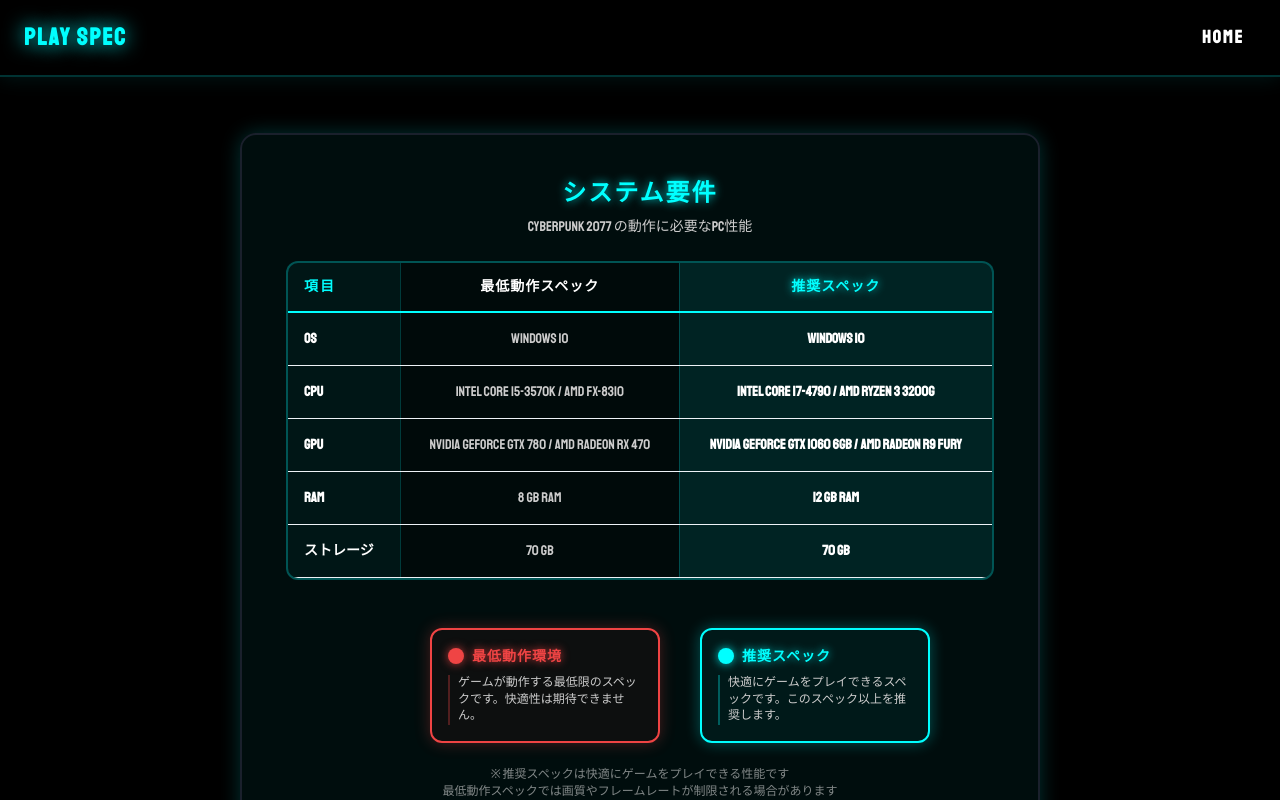
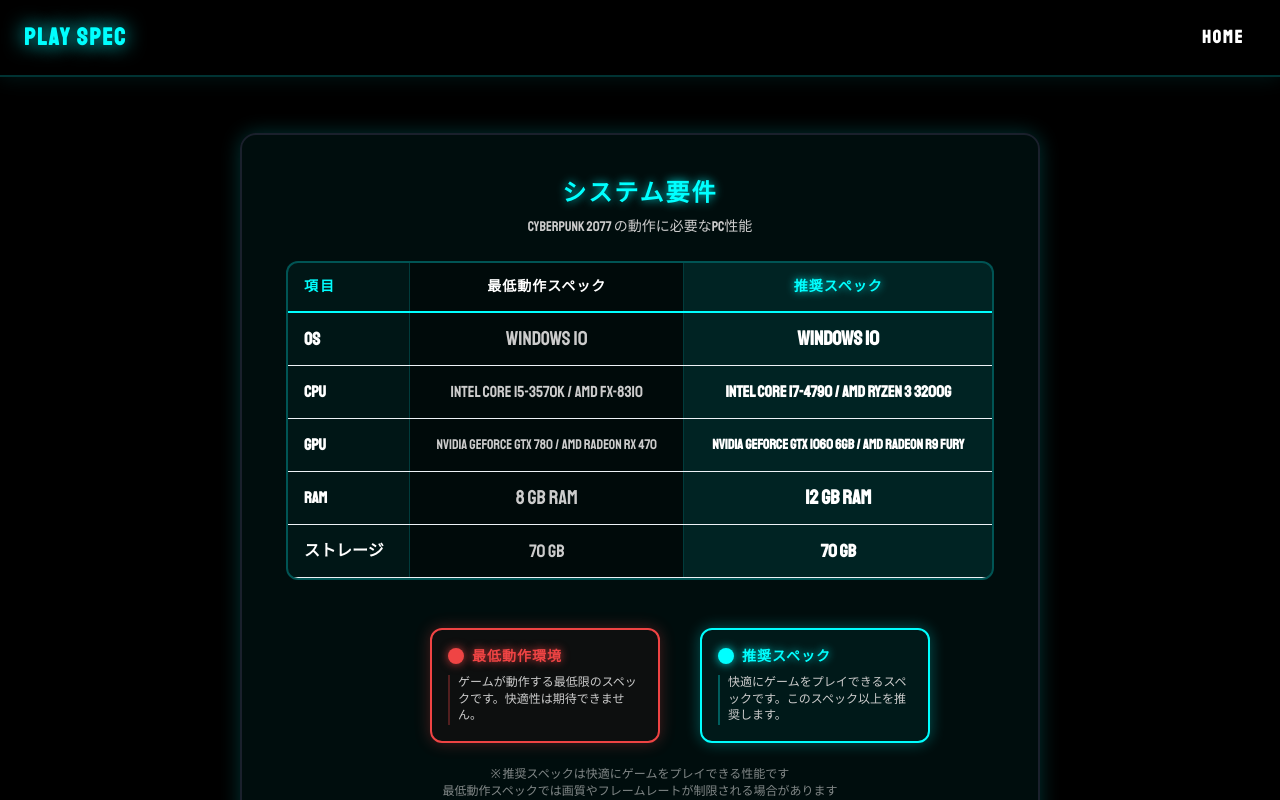
Before and after one commit to ryu0419-gh/pc-guide, a Next.js app: page /game/1 in a window 1280 px wide. Shown: the top 800 px of the page. Built offline with nearby package versions, Linux system fonts and the light colour scheme.

Commit message:
スペック表の文字フォント変更

```diff
--- a/components/organisms/SpecsTable.tsx
+++ b/components/organisms/SpecsTable.tsx
@@ -144,7 +144,7 @@
                       color="neon.white"
                       fontFamily="heading"
                       textTransform="uppercase"
-                      fontSize="sm"
+                      fontSize="lg"
                       py={4}
                       px={4}
                       borderRight="1px solid rgba(0, 255, 255, 0.2)"
@@ -154,7 +154,7 @@
                     </Td>
                     <Td
                       color="neon.gray"
-                      fontSize="sm"
+                      fontSize="xl"
                       fontFamily="body"
                       textAlign="center"
                       py={4}
@@ -165,7 +165,7 @@
                     </Td>
                     <Td
                       color="neon.white"
-                      fontSize="sm"
+                      fontSize="xl"
                       fontFamily="body"
                       textAlign="center"
                       py={4}
@@ -189,7 +189,7 @@
                       color="neon.white"
                       fontFamily="heading"
                       textTransform="uppercase"
-                      fontSize="sm"
+                      fontSize=""
                       py={4}
                       px={4}
                       borderRight="1px solid rgba(0, 255, 255, 0.2)"
@@ -199,7 +199,7 @@
                     </Td>
                     <Td
                       color="neon.gray"
-                      fontSize="sm"
+                      fontSize="md"
                       fontFamily="body"
                       textAlign="center"
                       py={4}
@@ -210,7 +210,7 @@
                     </Td>
                     <Td
                       color="neon.white"
-                      fontSize="sm"
+                      fontSize="md"
                       fontFamily="body"
                       textAlign="center"
                       py={4}
@@ -234,7 +234,7 @@
                       color="neon.white"
                       fontFamily="heading"
                       textTransform="uppercase"
-                      fontSize="sm"
+                      fontSize="md"
                       py={4}
                       px={4}
                       borderRight="1px solid rgba(0, 255, 255, 0.2)"
@@ -279,7 +279,7 @@
                       color="neon.white"
                       fontFamily="heading"
                       textTransform="uppercase"
-                      fontSize="sm"
+                      fontSize="md"
                       py={4}
                       px={4}
                       borderRight="1px solid rgba(0, 255, 255, 0.2)"
@@ -289,7 +289,7 @@
                     </Td>
                     <Td
                       color="neon.gray"
-                      fontSize="sm"
+                      fontSize="xl"
                       fontFamily="body"
                       textAlign="center"
                       py={4}
@@ -300,7 +300,7 @@
                     </Td>
                     <Td
                       color="neon.white"
-                      fontSize="sm"
+                      fontSize="xl"
                       fontFamily="body"
                       textAlign="center"
                       py={4}
@@ -322,7 +322,7 @@
                       color="neon.white"
                       fontFamily="heading"
                       textTransform="uppercase"
-                      fontSize="sm"
+                      fontSize="ms"
                       py={4}
                       px={4}
                       borderRight="1px solid rgba(0, 255, 255, 0.2)"
@@ -332,7 +332,7 @@
                     </Td>
                     <Td
                       color="neon.gray"
-                      fontSize="sm"
+                      fontSize="lg"
                       fontFamily="body"
                       textAlign="center"
                       py={4}
@@ -343,7 +343,7 @@
                     </Td>
                     <Td
                       color="neon.white"
-                      fontSize="sm"
+                      fontSize="lg"
                       fontFamily="body"
                       textAlign="center"
                       py={4}
```
Also changed, not shown: .serena/project.yml (added).
